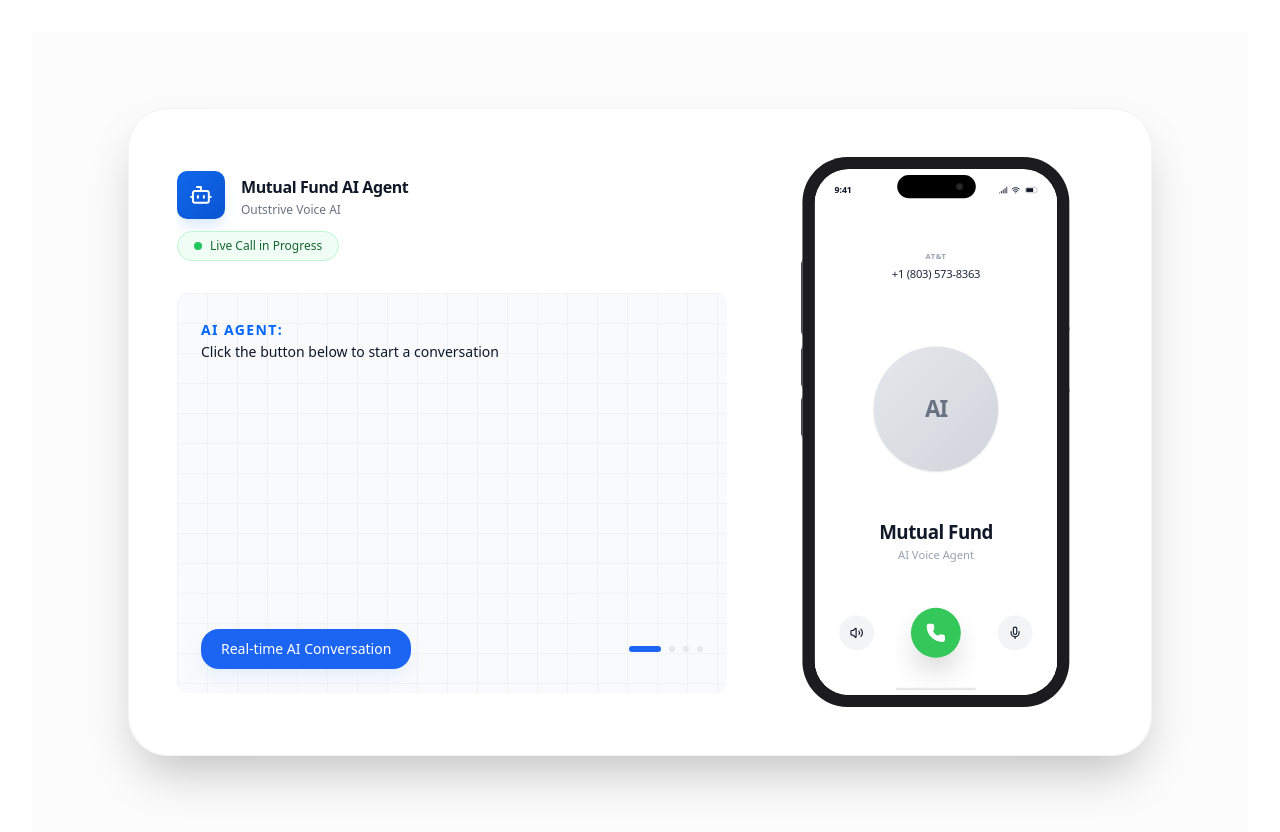
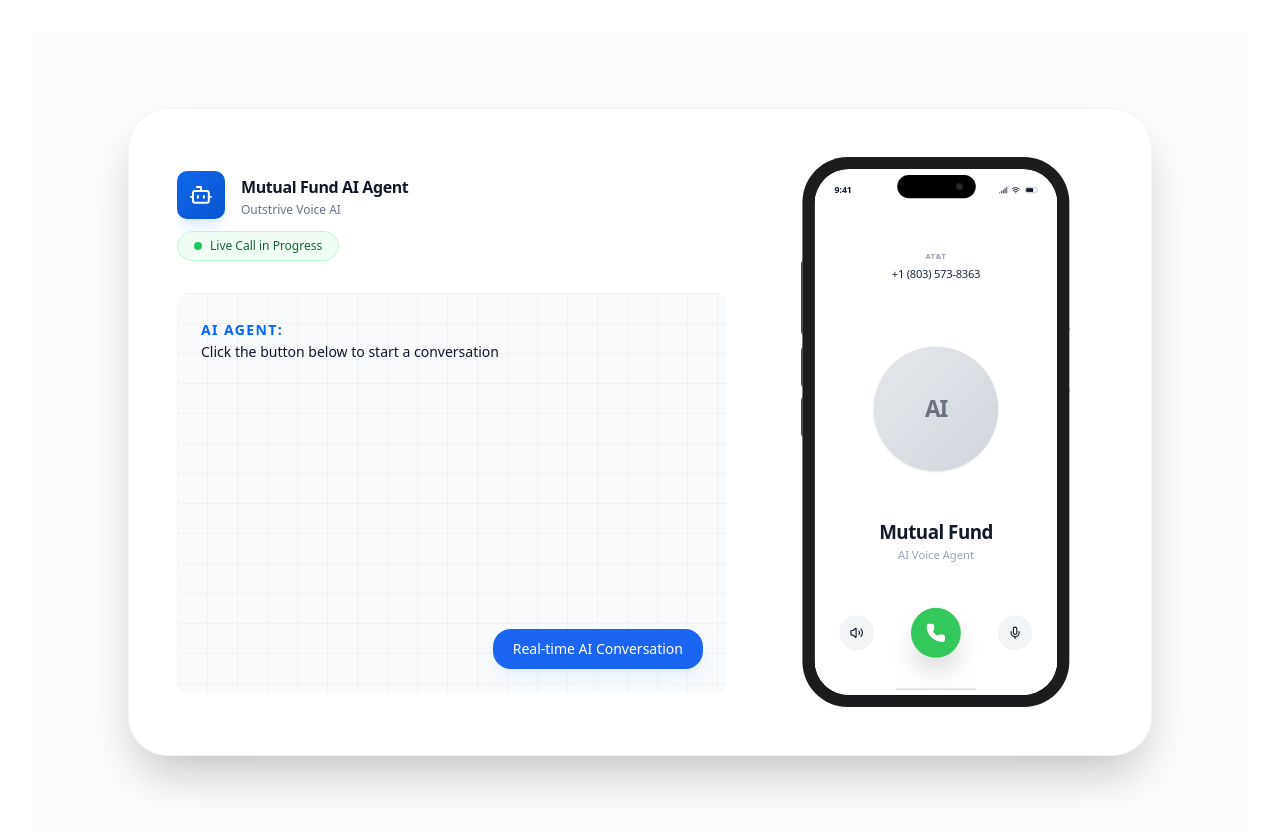
Before and after one commit to chandrikav-05/Mutual_Fund_Ai_Agent, a React (Vite) app in the folder frontend/: page / in a window 1280 px wide. Shown: the top 832 px of the page. Built offline with nearby package versions, Linux system fonts and the light colour scheme.

Commit message:
feat: refine ResponseCard UI by removing pagination elements.

```diff
--- a/frontend/src/components/voice-assistant/ResponseCard.tsx
+++ b/frontend/src/components/voice-assistant/ResponseCard.tsx
@@ -181,16 +181,9 @@ export function ResponseCard({ text, userInput }: ResponseCardProps) {
                 </div>
 
                 {/* Footer Section */}
-                <div className="relative z-10 mt-auto pt-8 flex items-center justify-between shrink-0">
+                <div className="relative z-10 mt-auto pt-8 flex items-center justify-end shrink-0">
                     <div className="bg-[#1C64F2] text-white px-5 py-2.5 rounded-2xl text-sm font-normal shadow-lg shadow-blue-100/50">
                         Real-time AI Conversation
-                    </div>
-
-                    <div className="flex gap-2">
-                        <div className="w-8 h-1.5 rounded-full bg-[#1C64F2]" />
-                        <div className="w-1.5 h-1.5 rounded-full bg-gray-200" />
-                        <div className="w-1.5 h-1.5 rounded-full bg-gray-200" />
-                        <div className="w-1.5 h-1.5 rounded-full bg-gray-200" />
                     </div>
                 </div>
             </div>
```
